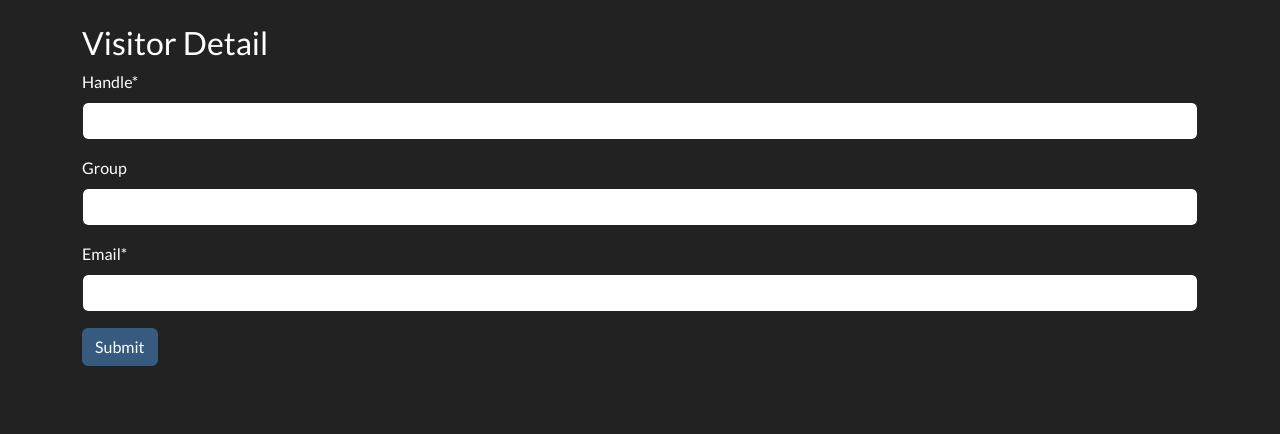
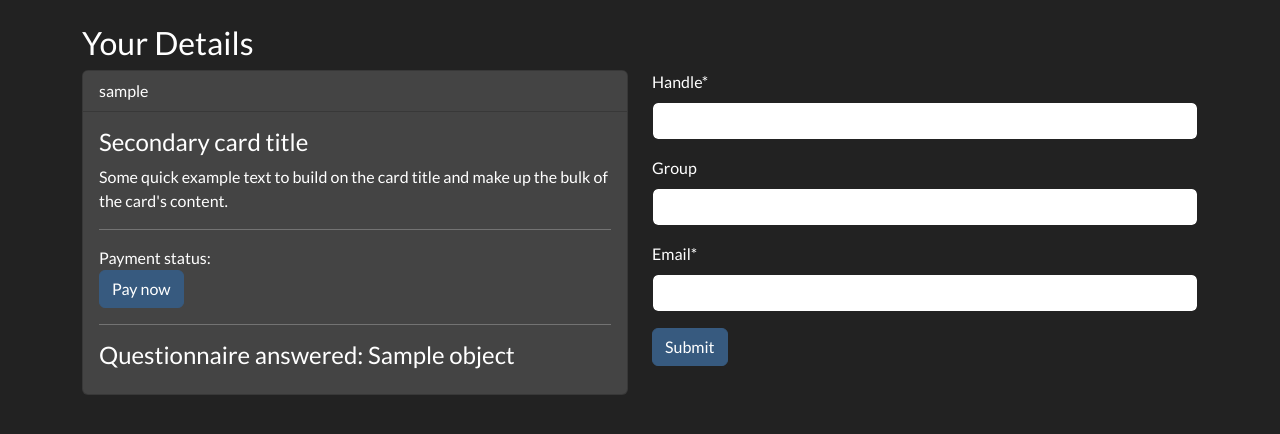
Before and after one commit to T-101/payback.wtf, a Django app: template payback/templates/visitor-detail.html in a window 1280 px wide. Shown: the part 75-509 px from the top of the page. Run offline with Django 5.2, Linux system fonts and the light colour scheme; tables that the repository leaves empty hold one stand-in row (values such as "Sample post"); the template is opened without the code that fills it: values that come from a table or form of the project are taken from there, most other values are stand-ins (such as "Sample title", 1, 10 or a date in 2020); some libraries are stand-ins or nearby versions.

Commit message:
visitor detail view revamp

```diff
--- a/payback/templates/visitor-detail.html
+++ b/payback/templates/visitor-detail.html
@@ -1,8 +1,33 @@
-{% extends 'base.html' %}{% load crispy_forms_tags %}
+{% extends 'base.html' %}{% load crispy_forms_tags %}{% load www_extras %}
 
 {% block content %}
-    <h3>Visitor Detail</h3>
-
-    {% crispy form %}
+    <h3>Your Details</h3>
+    <div class="row">
+        <div class="col-12 col-sm-6">
+            <div class="card text-white bg-secondary mb-3">
+                <div class="card-header">{{ object.handle }}</div>
+                <div class="card-body">
+                    <h4 class="card-title">Secondary card title</h4>
+                    <p class="card-text">Some quick example text to build on the card title and make up the bulk of the
+                        card's content.</p>
+                    <hr/>
+                    <div>Payment status:
+                        {% if object.payment_status %}
+                            Paid!
+                        {% else %}
+                            <form action="/create-checkout-session" method="POST">
+                                <button class="btn btn-primary" type="submit" id="checkout-button">Pay now</button>
+                            </form>
+                        {% endif %}
+                    </div>
+                    <hr/>
+                    <h4>Questionnaire answered: {{ object.questionnaire|boolean_text }}</h4>
+                </div>
+            </div>
+        </div>
+        <div class="col-12 col-sm-6">
+            {% crispy form %}
+        </div>
+    </div>
 
 {% endblock %}
```
